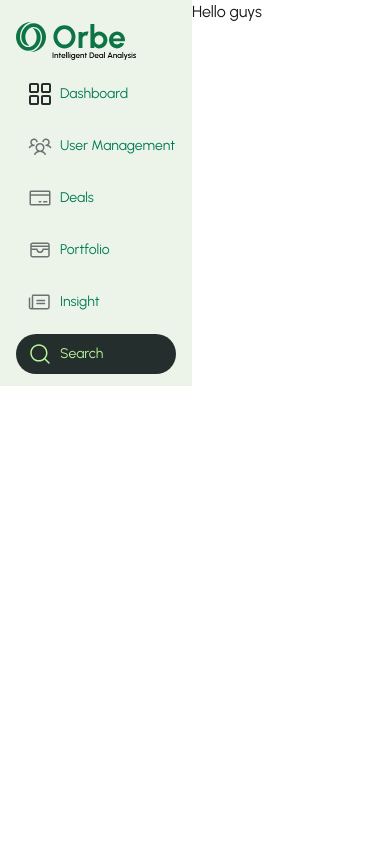
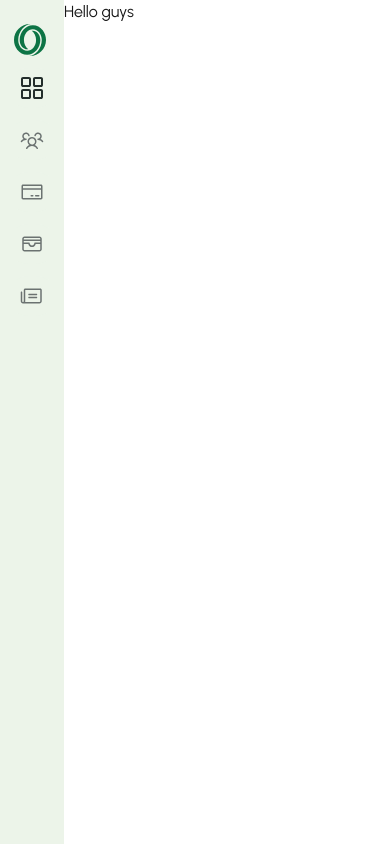
Before and after one commit to Faristppumex/orbe, a Next.js app: page / in a window 390 px wide. Built offline with nearby package versions, Linux system fonts and the light colour scheme.

Commit message:
made side bar responsive

```diff
--- a/app/Components/dashboard/sidebar.tsx
+++ b/app/Components/dashboard/sidebar.tsx
@@ -1,10 +1,14 @@
 import Image from "next/image";
 import SidebarItem from "./sidebarItems";
 import Search from "./searchtab";
+
 export default function Sidebar() {
   return (
-    <div className="w-48 h-" style={{ background: "#ECF4E9" }}>
-      <div className="mt-5.5 ml-4">
+    <div
+      className="w-16 md:w-48 min-h-screen"
+      style={{ background: "#ECF4E9" }}
+    >
+      <div className="mt-6 ml-2 md:ml-4">
         <a href="../">
           <Image
             priority={true}
@@ -12,10 +16,21 @@ export default function Sidebar() {
             alt="logo"
             width={124}
             height={40}
+            className="hidden md:block"
+          />
+          {/* Optional: show a compact icon on small screens */}
+
+          <Image
+            priority={true}
+            src="/logo-icon.svg" // Replace with a small logo icon
+            alt="logo"
+            width={32}
+            height={32}
+            className="md:hidden ml-1.5"
           />
         </a>
       </div>
-      <div className="mx-4">
+      <div className="mx-2 md:mx-4">
         <SidebarItem icon="/Vector.svg" name="Dashboard" href="../dashboard" />
         <SidebarItem
           icon="/user.svg"
@@ -25,7 +40,9 @@ export default function Sidebar() {
         <SidebarItem icon="/credit.svg" name="Deals" href="/" />
         <SidebarItem icon="/Cardholder.svg" name="Portfolio" href="/" />
         <SidebarItem icon="/Newspaper.svg" name="Insight" href="/" />
-        <Search />
+        <div className="hidden md:block">
+          <Search />
+        </div>
       </div>
     </div>
   );
--- a/app/Components/dashboard/sidebarItems.tsx
+++ b/app/Components/dashboard/sidebarItems.tsx
@@ -12,16 +12,11 @@ type SidebarItemProps = {
 export default function SidebarItem({ icon, name, href }: SidebarItemProps) {
   return (
     <Link
-      className="flex my-3 w-40 h-10 text-emerald-700 pl-3 py-2 rounded-3xl text-sm space-x-1 gap-1 items-center"
-      style={{
-        transition: "background-color",
-      }}
-      onMouseEnter={(e) => (e.currentTarget.style.backgroundColor = "#BBF49C")}
-      onMouseLeave={(e) => (e.currentTarget.style.backgroundColor = "#ECF4E9")}
+      className="flex my-3 w-12 md:w-40 h-10 text-emerald-700 pl-3 py-2 rounded-3xl text-sm gap-2 items-center transition-colors duration-200 hover:bg-[#BBF49C] bg-[#ECF4E9]"
       href={href}
     >
       <Image src={icon} alt={name} width={24} height={24} />
-      <span>{name}</span>
+      <span className="hidden md:inline">{name}</span>
     </Link>
   );
 }
```
Also changed, not shown: public/logo-icon.svg (added).
